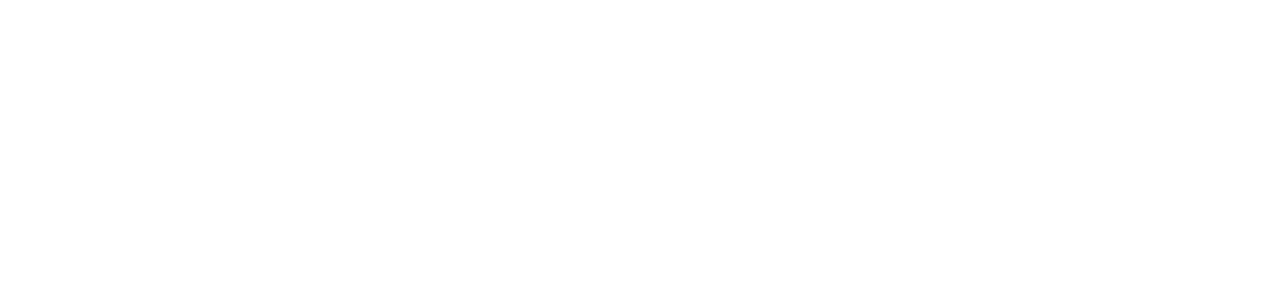
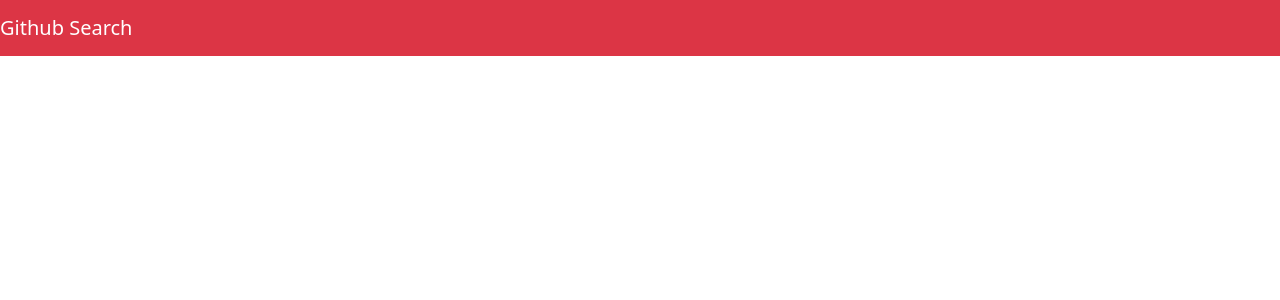
Before and after one commit to maureen-james/Profile-search, an Angular app in the folder Profile-search/: page / in a window 1280 px wide. Shown: the top 300 px of the page. Built offline with nearby package versions, Linux system fonts and the light colour scheme.

Commit message:
link bootstrap to html

```diff
--- a/Profile-search/src/app/app.component.html
+++ b/Profile-search/src/app/app.component.html
@@ -1 +1,13 @@
+<nav class="navbar navbar-dark bg-danger">
+  <a href="" class="navbar-brand">Github Search</a>
+
+</nav>
+
+
+
+
+
+
+
+
 <router-outlet></router-outlet>
--- a/Profile-search/src/environments/environment.ts
+++ b/Profile-search/src/environments/environment.ts
@@ -3,7 +3,8 @@
 // The list of file replacements can be found in `angular.json`.
 
 export const environment = {
-  production: false
+  production: false,
+  apiKey:"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",
 };
 
 /*
--- a/Profile-search/src/index.html
+++ b/Profile-search/src/index.html
@@ -6,8 +6,13 @@
   <base href="/">
   <meta name="viewport" content="width=device-width, initial-scale=1">
   <link rel="icon" type="image/x-icon" href="favicon.ico">
+  <link href="https://cdn.jsdelivr.net/npm/bootstrap@5.1.3/dist/css/bootstrap.min.css" rel="stylesheet" integrity="sha384-1BmE4kWBq78iYhFldvKuhfTAU6auU8tT94WrHftjDbrCEXSU1oBoqyl2QvZ6jIW3" crossorigin="anonymous">
+  <link href="https://fonts.googleapis.com/css2?family=Merienda&display=swap" rel="stylesheet">
+
 </head>
 <body>
   <app-root></app-root>
+  <script src="https://cdn.jsdelivr.net/npm/bootstrap@5.1.3/dist/js/bootstrap.bundle.min.js" integrity="sha384-ka7Sk0Gln4gmtz2MlQnikT1wXgYsOg+OMhuP+IlRH9sENBO0LRn5q+8nbTov4+1p" crossorigin="anonymous"></script>
+
 </body>
 </html>
```
Also changed, not shown: 1 other file (tests, documents, lock files or other folders).
